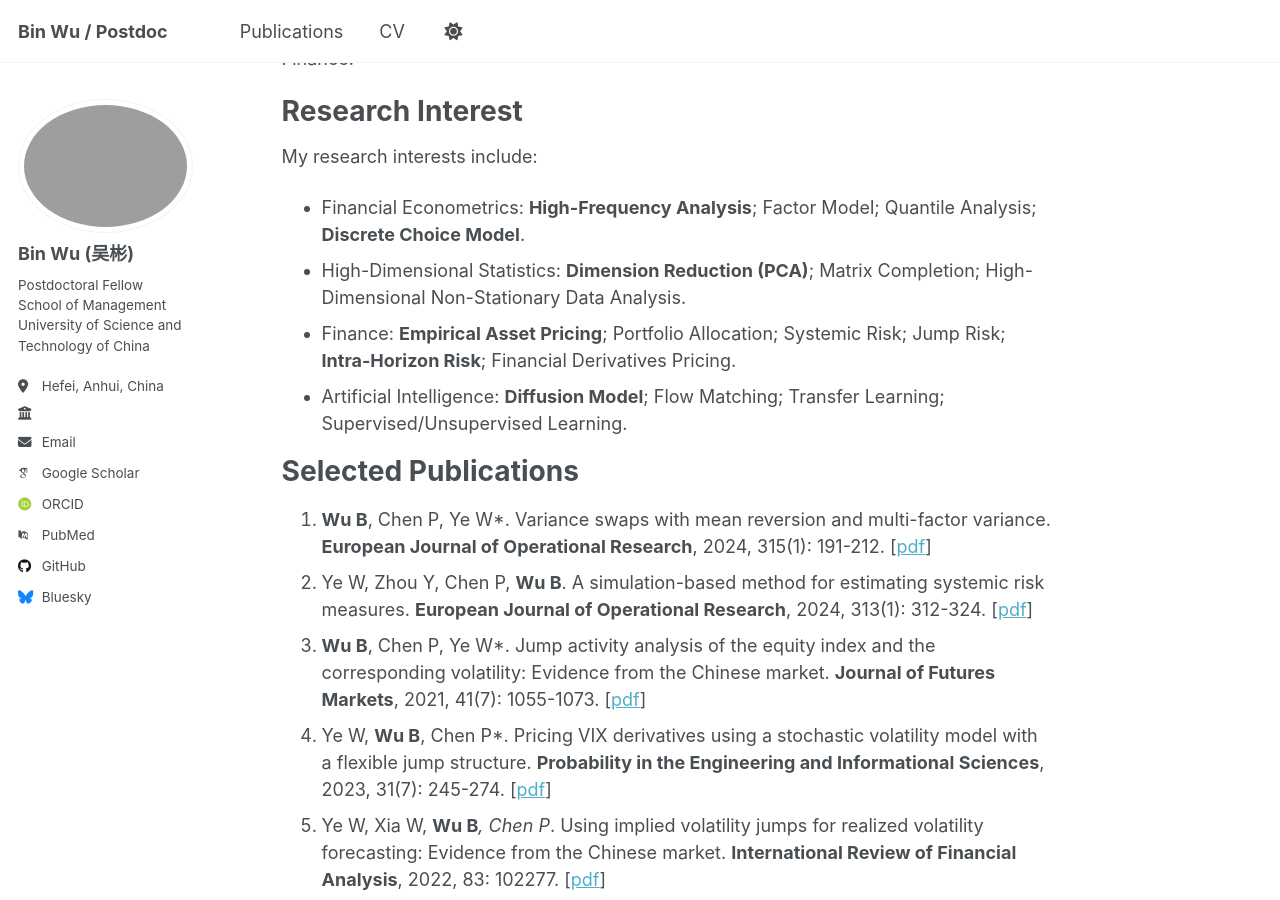
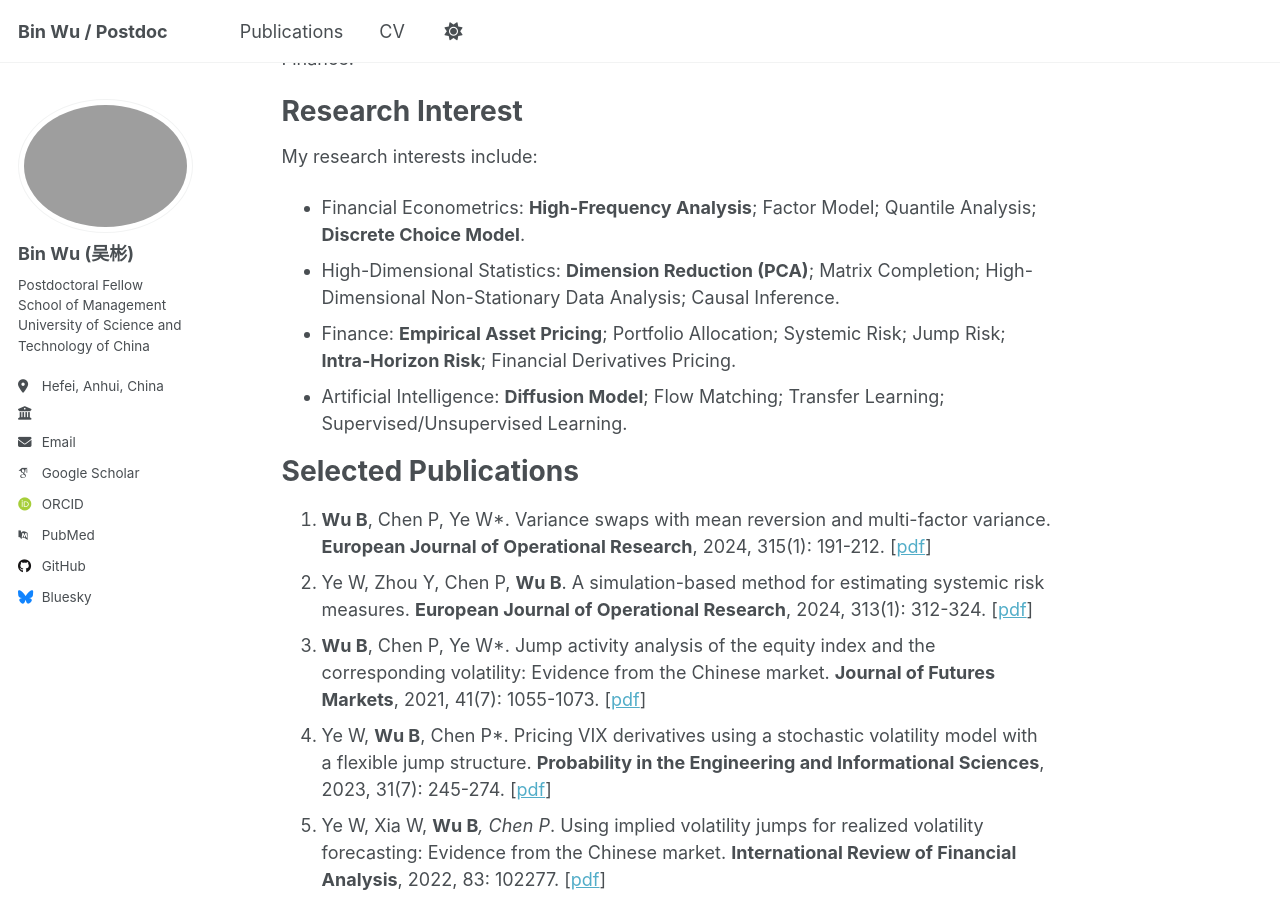
Before and after one commit to BinWu58/BinWu.github.io, a Jekyll site: the page built from _pages/about.md, in a window 1280 px wide and 900 px high, scrolled down 521 px. Built offline with Jekyll 4.4.1, drawn with Linux system fonts in a browser that asks for light colours; some web fonts are replaced; a script that is not in the unit is left out.

Commit message:
about.md

```diff
--- a/_pages/about.md
+++ b/_pages/about.md
@@ -17,7 +17,7 @@ Research Interest
 ======
 My research interests include:
 - Financial Econometrics: **High-Frequency Analysis**; Factor Model; Quantile Analysis; **Discrete Choice Model**.
-- High-Dimensional Statistics: **Dimension Reduction (PCA)**; Matrix Completion; High-Dimensional Non-Stationary Data Analysis.
+- High-Dimensional Statistics: **Dimension Reduction (PCA)**; Matrix Completion; High-Dimensional Non-Stationary Data Analysis; Causal Inference.
 - Finance: **Empirical Asset Pricing**; Portfolio Allocation; Systemic Risk; Jump Risk; **Intra-Horizon Risk**; Financial Derivatives Pricing.
 - Artificial Intelligence: **Diffusion Model**; Flow Matching; Transfer Learning; Supervised/Unsupervised Learning.
 
```
